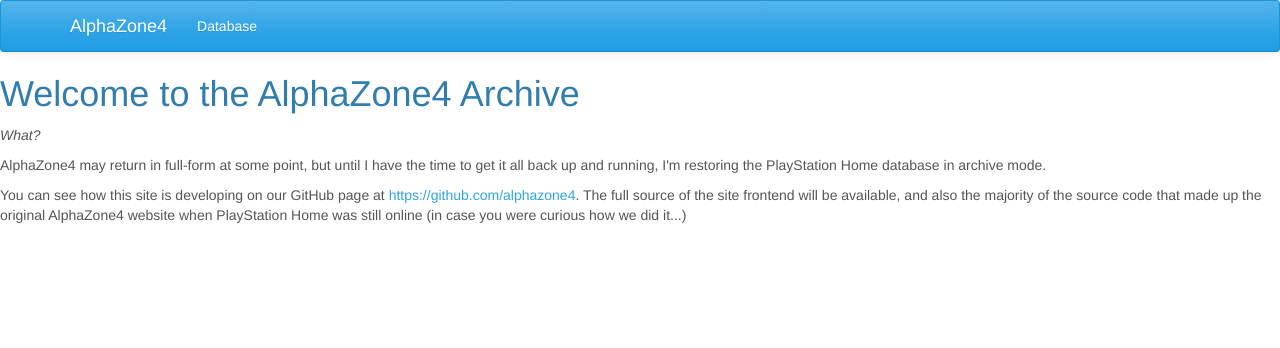
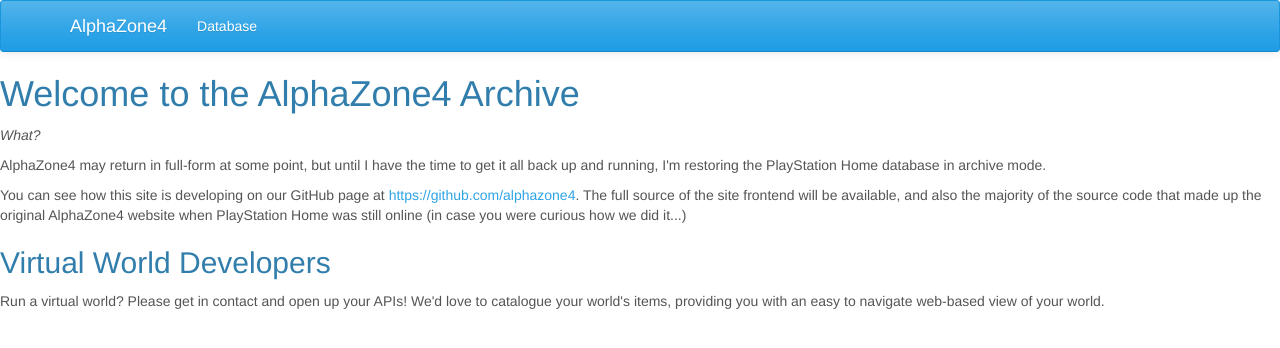
Before and after one commit to AlphaZone4/AlphaZone4-Frontend, a React (Create React App) app: page / in a window 1280 px wide. Shown: the top 348 px of the page. Built offline with nearby package versions, Linux system fonts and the light colour scheme; the HTML template or start-up script is replaced by a standard one.

Commit message:
Add polite message to developers to suggest helping us

```diff
--- a/src/components/Home.js
+++ b/src/components/Home.js
@@ -5,6 +5,9 @@
   <p><i>What?</i></p>
   <p>AlphaZone4 may return in full-form at some point, but until I have the time to get it all back up and running, I'm restoring the PlayStation Home database in archive mode.</p>
   <p>You can see how this site is developing on our GitHub page at <a href='https://github.com/alphazone4'>https://github.com/alphazone4</a>. The full source of the site frontend will be available, and also the majority of the source code that made up the original AlphaZone4 website when PlayStation Home was still online (in case you were curious how we did it...)</p>
+
+  <h2>Virtual World Developers</h2>
+  <p>Run a virtual world? Please get in contact and open up your APIs! We'd love to catalogue your world's items, providing you with an easy to navigate web-based view of your world.</p>
 </div>
 
 export default Home;
```
